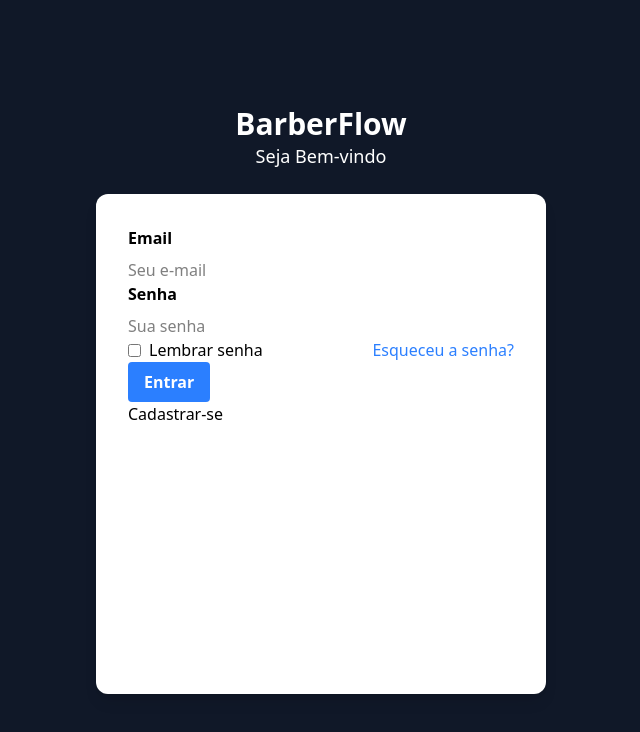
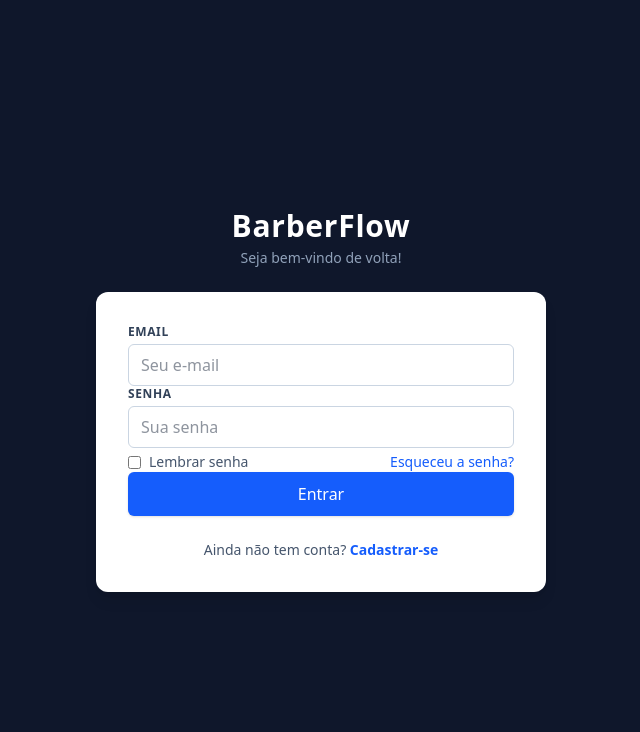
Before and after one commit to Aug-developer/BarberFlow, a React (Vite) app in the folder frontend/: page / in a window 1280 px wide. Shown: the top 732 px of the page, without its empty margins (319-959 px from the left). Built offline with nearby package versions, Linux system fonts and the light colour scheme.

Commit message:
style(login): melhoria layout inicial da página de login

```diff
--- a/frontend/src/components/Button.jsx
+++ b/frontend/src/components/Button.jsx
@@ -1,13 +1,12 @@
-
-function Button() {
-    return (
-
-        /* Botão de Login */
-        <button className="bg-blue-500 hover:bg-blue-700 text-white font-bold py-2 px-4 rounded flex flex-row justify-center">
-            Entrar
-        </button>
-
-    );
-    }
+function Button({ children, type = "button" }) {
+  return (
+    <button
+      type={type}
+      className="w-full bg-blue-600 hover:bg-blue-700 text-white font-medium py-2.5 rounded-md transition-colors shadow-sm cursor-pointer"
+    >
+      {children} {/* Aqui entra o texto que você passar! */}
+    </button>
+  );
+}
 
 export default Button;
--- a/frontend/src/pages/Login.jsx
+++ b/frontend/src/pages/Login.jsx
@@ -3,34 +3,59 @@ import Button from "../components/Button";
 
 function Login() {
   return (
-    <div className="flex flex-col items-center justify-center h-screen bg-gray-900">
-      <h1 className="text-3xl font-bold text-white">BarberFlow</h1>
-      <p className="text-lg text-white">Seja Bem-vindo</p><br />
 
-      <div className="w-[450px] h-[500px] bg-white rounded-xl shadow-lg p-8">
-        <p className="font-bold flex flex-rol justify-start mb-2">Email</p>
-        <input type="email" placeholder="Seu e-mail" />
+    <div className="min-h-screen bg-slate-900 flex flex-col items-center justify-center p-4">
 
-        <p className="font-bold flex flex-rol justify-start mb-2">Senha</p>
-        <input type="password" placeholder="Sua senha" />
+      {/* Cabeçalho de Boas-vindas */}
+      <div className="text-center mb-6">
+        <h1 className="text-3xl font-bold text-white tracking-wide">BarberFlow</h1>
+        <p className="text-slate-400 text-sm mt-1">Seja bem-vindo de volta!</p>
+      </div>
 
-        <div className="flex justify-between items-center w-full">
-            <label className="flex items-center gap-2">
-              <input type="checkbox" />
-                <span>Lembrar senha</span>
-            </label>
-          <a href="#" className="text-blue-500 hover:text-blue-700">
-            Esqueceu a senha?
-          </a>
+    {/* Card de Login */}
+    <div className="w-[450px] h-auto bg-white rounded-xl shadow-lg p-8">
+
+        {/* Campo Email */}
+        <div className="flex flex-col gap-1">
+          <label className="text-xs font-semibold text-slate-700 uppercase tracking-wider">Email</label>
+            <input type="email"
+            placeholder="Seu e-mail"
+            className="w-full px-3 py-2 border border-slate-300 rounded-md focus:outline-none focus:ring-2 focus:ring-blue-500 text-slate-800"
+          />
         </div>
 
-        <Button />
-
-        <div>
-          <a href="#">Cadastrar-se</a>
+       {/* Campo Senha */}
+        <div className="flex flex-col gap-1">
+          <label className="text-xs font-semibold text-slate-700 uppercase tracking-wider">Senha</label >
+            <input type="password"
+            placeholder="Sua senha"
+            className="w-full px-3 py-2 border border-slate-300 rounded-md focus:outline-none focus:ring-2 focus:ring-blue-500 text-slate-800"
+          />
         </div>
 
-      </div>
+        {/* Lembrar e Esqueci Senha */}
+        <div className="flex items-center justify-between text-sm mt-1">
+            <label className="flex items-center gap-2 text-slate-600 cursor-pointer">
+              <input type="checkbox" className="rounded border-slate-300 text-blue-600 focus:ring-blue-500" />
+              Lembrar senha
+            </label>
+            <a href="#" className="text-blue-600 hover:underline font-medium">
+              Esqueceu a senha?
+            </a>
+          </div>
+
+        {/* Botão Entrar */}
+        <Button type="submit">Entrar</Button>
+
+        {/* Link para Cadastro */}
+        <p className="text-center text-sm text-slate-600 mt-6">
+          Ainda não tem conta?{' '}
+          <a href="#" className="text-blue-600 font-semibold hover:underline">
+            Cadastrar-se
+          </a>
+        </p>
+
+    </div>
 
     </div>
   );
```
